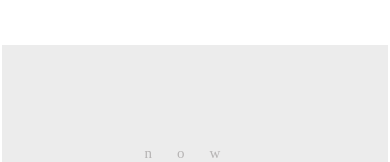
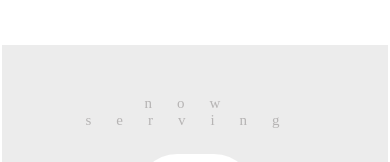
Before and after one commit to daniellemdavid/momsWigShop, a plain HTML site: page INDEX.HTML in a window 390 px wide. Shown: the part 904-1066 px from the top of the page. Drawn offline with Linux system fonts and the light colour scheme; a web font is replaced by a local one.

Commit message:
Update STYLE.CSS

```diff
--- a/STYLE.CSS
+++ b/STYLE.CSS
@@ -21,6 +21,7 @@ body{
     margin-right: auto;
     margin-left: auto;
     padding: 2px;
+    overflow-x: hidden;
 
 }
 
@@ -311,6 +312,7 @@ footer{
     }
     .banner, .now-serving{
         font-size: 15px;
+        padding: 25px;
     }
     .card-title{
         font-size: 30px;
```
